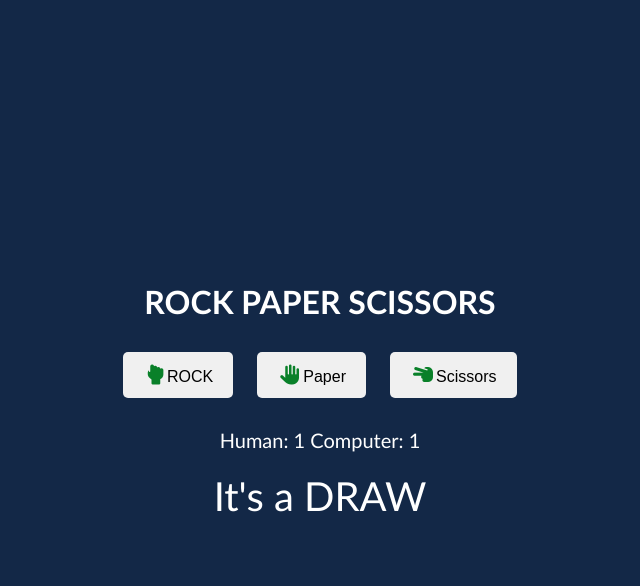
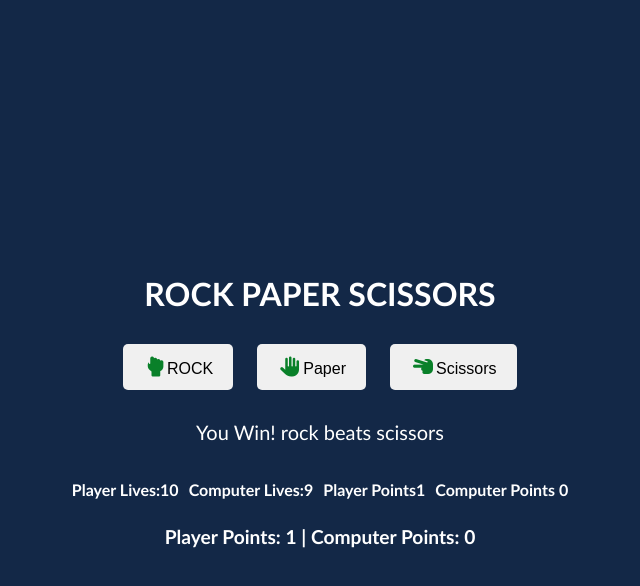
Before and after one commit to IammHardy/rockPaperScissors, a plain HTML site: page index.html in a window 1280 px wide. Both pictures are taken after a click on the button "ROCK". Shown: the whole page, without its empty margins (320-960 px from the left). Drawn offline with Linux system fonts and the light colour scheme.

Commit message:
Updated the Game logic

```diff
--- a/index.html
+++ b/index.html
@@ -22,8 +22,19 @@
         <p id="score"></p>
         <p id = result ></p>
         <p id ="show"></p>
+        <div id="status">
+            <p>Player Lives:<span id="playerLives"></span></p>
+            <p>Computer Lives:<span id="computerLives"></span></p>
+            <p>Player Points<span id="playerPoints"></span></p>
+            <p>Computer Points <span id="computerPoints"></span></p>
+        </div>
         <button id="tryAgain" style="display: none;">Try Again</button>
     </div>
+    <div id="leaderboard" style="font-size: 1.2em; margin-top: 10px;">
+        <h1>LEADERBOARD</h1>
+        Player Points: 0 | Computer Points: 0</div>
+
+
 </div>
 </div>
 
--- a/script.js
+++ b/script.js
@@ -1,84 +1,132 @@
+let playerLives = 10;
+let computerLives = 10;
+let playerPoints = 0;
+let computerPoints = 0;
 
+const resultDisplay = document.getElementById('result');
+const tryAgainButton = document.getElementById('tryAgain');
+const scoreDisplay = document.getElementById('score');
+const buttons = document.querySelectorAll('.choice');
+const show = document.getElementById('show');
+const playerLiveSpan = document.getElementById("playerLives");
+const computerLiveSpan = document.getElementById("computerLives");
+const playerPointSpan = document.getElementById("playerPoints");
+const computerPointSpan = document.getElementById("computerPoints");
+const leaderboard = document.getElementById("leaderboard"); // New leaderboard element
 
-
-
-
-let humanScore = 0;
-let compScore = 0;
-
-const resultDisplay = document.getElementById('result')
-const tryAgainButton = document.getElementById('tryAgain')
-const scoreDisplay = document.getElementById('score')
-const buttons = document.querySelectorAll('button')
-
-function updateScore(){
-  scoreDisplay.textContent = `Human: ${humanScore} Computer: ${compScore}`
-
+// Function to get computer choice
+function getComputerChoice() {
+    const options = ['rock', 'paper', 'scissors'];
+    const randomIndex = Math.floor(Math.random() * options.length);
+    return options[randomIndex];
 }
 
-function checkWinner(){
-  if(humanScore === 5 || compScore === 5){
-    const winner = humanScore === 5 ? "Human" : "Computer";
-    resultDisplay.textContent = `${winner} wins the game!`;
-    buttons.forEach(button => button.disabled =true);
-    tryAgainButton.style.display = "block"
-    tryAgainButton.disabled=false;
-    resultDisplay.style.fontSize ='40px'
-    return true;
-  }
-  return false;
+// Game rules including Lizard and Spock
+const rules = {
+    rock: ['scissors'],
+    paper: ['rock'],
+    scissors: ['paper'],
+};
+
+function playGame(humanChoice) {
+    const computerChoice = getComputerChoice();
+
+    console.log(`Human Choice: ${humanChoice}`);
+    console.log(`Computer Choice: ${computerChoice}`);
+
+    if (humanChoice === computerChoice) {
+        resultDisplay.textContent = "It's a tie!";
+    } else if (rules[humanChoice].includes(computerChoice)) {
+        resultDisplay.textContent = `You Win! ${humanChoice} beats ${computerChoice}`;
+        playerPoints += 1;
+        computerLives -= 1;
+    } else {
+        resultDisplay.textContent = `You Lose! ${computerChoice} beats ${humanChoice}`;
+        computerPoints += 1;
+        playerLives -= 1;
+    }
+
+    // Update Lives and Points in the DOM
+    playerLiveSpan.textContent = playerLives;
+    computerLiveSpan.textContent = computerLives;
+    playerPointSpan.textContent = playerPoints;
+    computerPointSpan.textContent = computerPoints;
+
+    // Check for Game Over
+    if (playerLives === 0 || computerLives === 0) {
+        resultDisplay.textContent = playerLives === 0
+            ? "Game Over! You lost!"
+            : "Congratulations! You won!";
+        disableButtons();
+        tryAgainButton.style.display = 'block';
+    }
+
+    // Update Leaderboard
+    updateLeaderboard();
 }
 
+function disableButtons() {
+    buttons.forEach(button => {
+        button.disabled = true;
+    });
+}
 
-function playRound(humanChoice){
+function enableButtons() {
+    buttons.forEach(button => {
+        button.disabled = false;
+    });
+}
 
-  if(humanScore === 5 || compScore === 5){
-    return;
+tryAgainButton.addEventListener('click', () => {
+    playerLives = 10;
+    computerLives = 10;
+    playerPoints = 0;
+    computerPoints = 0;
+    resultDisplay.textContent = '';
+    scoreDisplay.textContent = '';
+    playerLiveSpan.textContent = playerLives;
+    computerLiveSpan.textContent = computerLives;
+    playerPointSpan.textContent = playerPoints;
+    computerPointSpan.textContent = computerPoints;
+    tryAgainButton.style.display = 'none';
+    enableButtons();
+});
+
+buttons.forEach(button => {
+    button.addEventListener('click', (event) => {
+        const humanChoice = event.currentTarget.getAttribute('data-choice');
+        playGame(humanChoice);
+    });
+});
+
+// Update leaderboard with number of games won/lost
+function updateLeaderboard() {
+    leaderboard.textContent = `Player Points: ${playerPoints} | Computer Points: ${computerPoints}`;
   }
 
-  const choices = ["rock", "paper", "scissors"];
-   computerChoice = choices[Math.floor(Math.random()* choices.length)]
+// Sound effects
+function playSound(effect) {
+    const audio = new Audio(`sounds/${effect}.mp3`);
+    audio.play();
+}
 
-  if (humanChoice === computerChoice.toLowerCase()){
-    resultDisplay.textContent = `It's a DRAW `
-    humanScore++, compScore++
-
-  }else if((humanChoice === 'rock' && computerChoice.toLowerCase() === 'scissors') ||
-   (humanChoice === "paper" && computerChoice.toLowerCase() === "rock")
-   || (humanChoice === 'scissors' && computerChoice.toLowerCase() === "paper")){
-    resultDisplay.textContent = `You Win!  ${humanChoice}  beats  ${computerChoice}.`
-    humanScore++
-   }else{
-    resultDisplay.textContent = `You lose!!  ${computerChoice}  beats  ${humanChoice}. `
-    compScore++
-   }
-   updateScore()
-   checkWinner()
-
- }
-
-
-buttons.forEach(button =>{
-  button.addEventListener('click', (e) =>{
-    const playerChoice = e.target.closest('button').getAttribute('data-choice');
-
-    playRound(playerChoice);
-    resultDisplay.style.fontSize ='40px';
-  });
-
-})
-
-tryAgainButton.addEventListener('click', () =>{
-  humanScore = 0;
-  compScore= 0;
-  updateScore();
-  resultDisplay.innerHTML = ''
-  tryAgainButton.style.display ='none';
-
-
-  buttons.forEach(button => button.disabled = false);
+// Add sound effects to win/loss/tie
+resultDisplay.addEventListener('DOMSubtreeModified', () => {
+    if (resultDisplay.textContent.includes("Win")) {
+        playSound('win');
+    } else if (resultDisplay.textContent.includes("Lose")) {
+        playSound('lose');
+    } else if (resultDisplay.textContent.includes("tie")) {
+        playSound('tie');
+    }
 });
 
-const hideResult = document.getElementById('show')
-
-updateScore()
+// Add animations
+buttons.forEach(button => {
+    button.addEventListener('click', () => {
+        button.classList.add('clicked');
+        setTimeout(() => {
+            button.classList.remove('clicked');
+        }, 300);
+    });
+});
--- a/style.css
+++ b/style.css
@@ -47,3 +47,44 @@ H1{
     COLOR:WHITE;
     font-family: 'Gill Sans', 'Gill Sans MT', Calibri, 'Trebuchet MS', sans-serif;
 }
+
+#status{
+    color:white;
+    display:flex;
+    font-weight: bold;
+    gap:10px;
+}
+#leaderboard {
+    display: block;
+    color: white;
+    font-weight: bold;
+    text-align: center;
+}
+
+/* .choice.clicked {
+    transform: scale(1.1);
+    background-color: #ffcc00;
+    transition: transform 0.2s, background-color 0.2s;
+} */
+
+
+
+@keyframes bounce {
+    0%, 20%, 50%, 80%, 100% {
+        transform: translateY(0);
+    }
+    40% {
+        transform: translateY(-10px);
+    }
+    60% {
+        transform: translateY(-5px);
+    }
+}
+
+.choice.clicked {
+    animation: bounce 0.9s ease;
+    transition: transform 0.2s, background-color 0.2s;
+    background-color: #ffcc00;
+
+
+}
```
